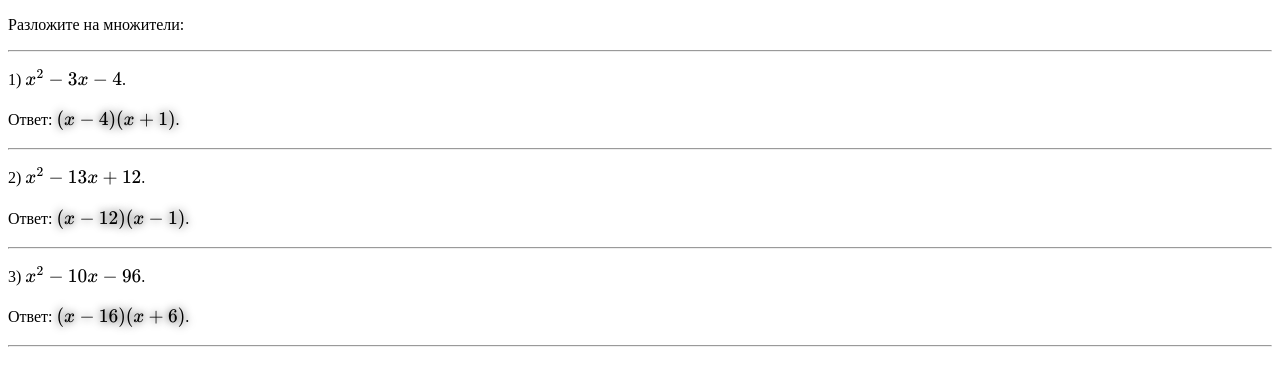
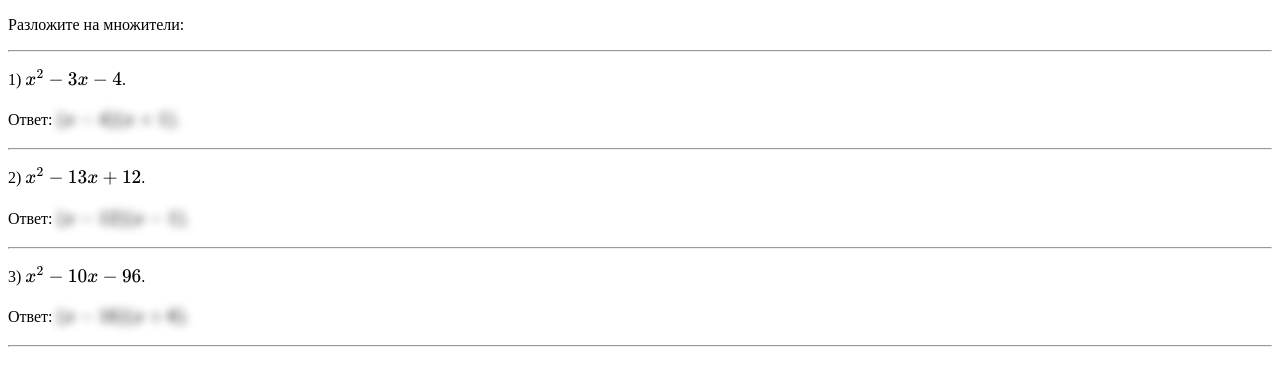
Before and after one commit to igorlsemenov/algebra, a Jekyll site: the page built from 1.md, in a window 1280 px wide. Shown: the top 386 px of the page. Built offline with Jekyll 4.4.1, drawn with Linux system fonts in a browser that asks for light colours; our own code applies the rules of GitHub Pages for plain Markdown files.

Commit message:
Update default.html

```diff
--- a/_layouts/default.html
+++ b/_layouts/default.html
@@ -14,11 +14,11 @@
         const ANSWER = 'Ответ: ';
         const innerHTML = p.innerHTML;
         if (innerHTML.startsWith(ANSWER)) {
-          p.innerHTML = `${ANSWER}<span style='text-shadow: 0 0 8px #000;'>${innerHTML.substring(ANSWER.length)}</span>`;
+          p.innerHTML = `${ANSWER}<span class='answer' style='text-shadow: 0 0 8px #000;'>${innerHTML.substring(ANSWER.length)}</span>`;
           p.onclick = function() {
-            const textShadow = p.firstChild.getAttribute('style').includes('none') ? '0 0 8px #000' : 'none';
-            p.firstChild.setAttribute('style', 'text-shadow: ' + textShadow + ';');
-            console.log(p.firstChild.getAttribute('style'));
+            const textShadow = p.firstChild.style.includes('none') ? '0 0 8px #000' : 'none';
+            p.firstChild.style = 'text-shadow: ' + textShadow + ';';
+            console.log(p.firstChild.style);
           };
         }
       }
@@ -37,7 +37,7 @@
     </script>
     <style>
       .answer {
-        filter: blur(5px);
+        color: transparent;
       }
     </style>
   </head>
```
